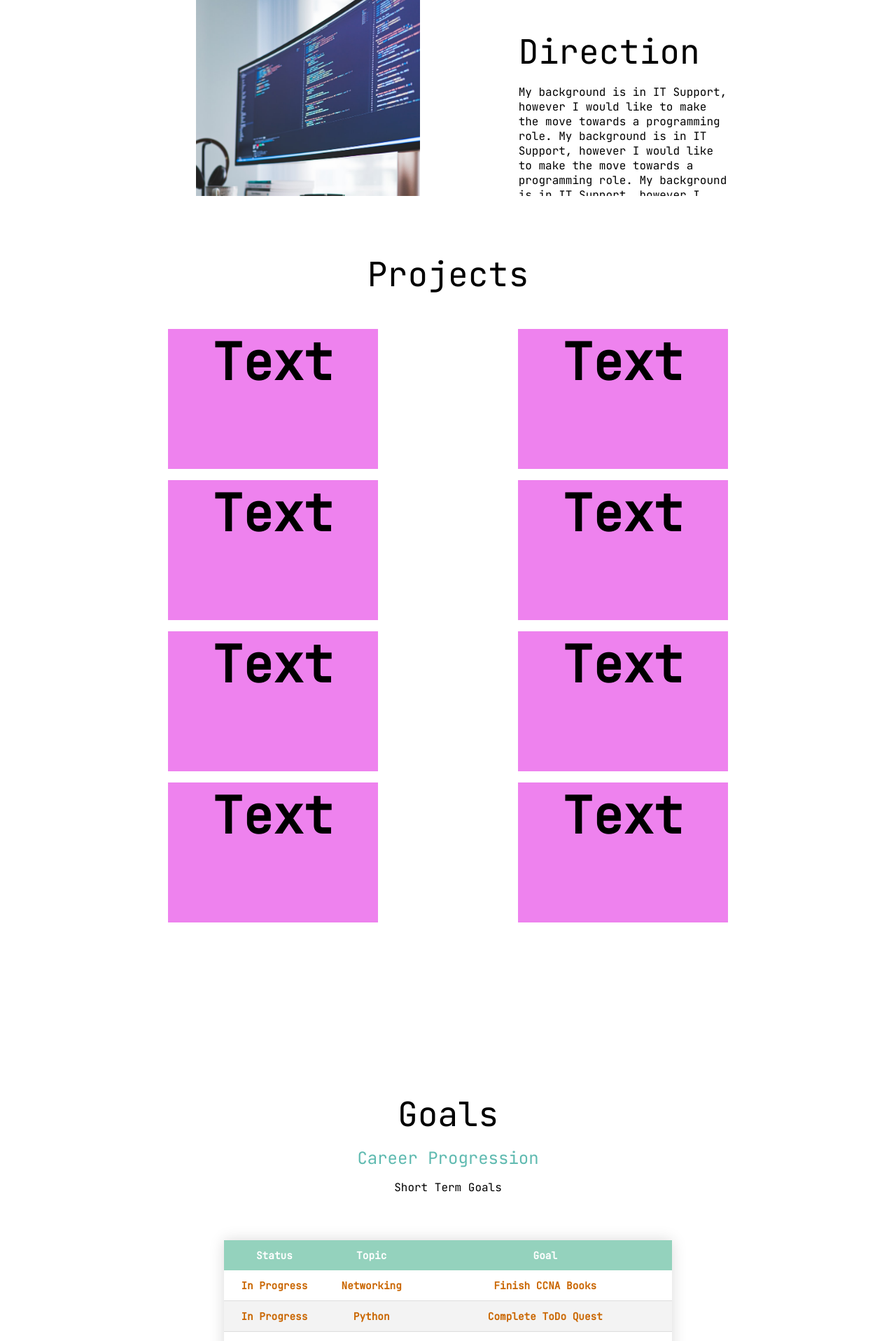
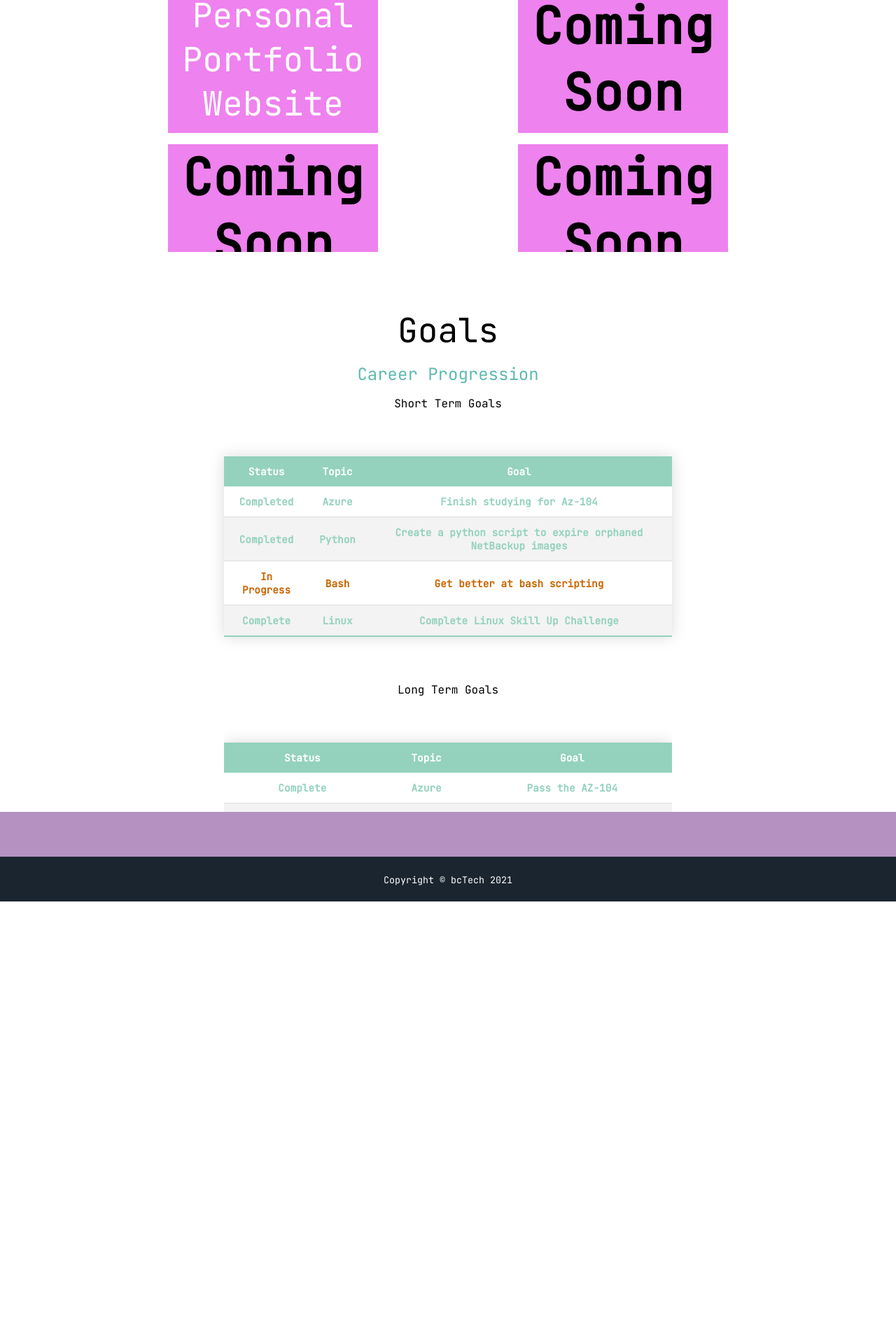
Before and after one commit to benjamin-crew/bc-portfolio-website, a Django app: page / in a window 1280 px wide. Shown: the part 1400-3316 px from the top of the page at 70% size. After the commit the page ends 2688 px from the top, so only its background shows below. Run offline with Django 3.2, Linux system fonts and the light colour scheme.

Commit message:
Updated text fields and spacing.

```diff
--- a/base/templates/base/index.html
+++ b/base/templates/base/index.html
@@ -44,7 +44,7 @@
         <!-- Home START -->
         <section class="home" id=home>
             <div class="masthead-container">
-                <img class="masthead-banner" src="{% static 'images/wordart.jpeg' %}" alt="masthead banner">
+                <!-- <img class="masthead-banner" src="{% static 'images/wordart.jpeg' %}" alt="masthead banner"> -->
             </div>
         </section>
         <!-- Home END -->
@@ -55,21 +55,16 @@
             <div class="about-top">
                 <div class="top-row-1">
                     <p class="lead">
-                        About
+                        Benjamin Crew
                     </p>
                 </div>
                 <div class="top-row-2">
                     <p class="lead">
-                        Server and Storage Analyst
+                        Senior Server and Storage Analyst
                     </p>
                 </div>
                 <div class="top-row-3">
                     <p class="lead">
-                        I really enjoy working on cutting-edge projects and developing enabling new technologies
-                         in the hope that these will one day translate back to the real world and have a direct impact on our lives.
-                          I also enjoy being surrounded by brilliant people that share the vision of “technology for good” and I’m
-                           truly humbled by their support. Meanwhile, I’m excited by the ever-growing challenges I’m faced with as
-                            my career unfolds and keen to take them on.
                     </p>
                 </div>
             </div>
@@ -82,9 +77,8 @@
                     </div>
                     <div class="about-middle-row-2">
                         <p class="lead">
-                            My background is in IT Support, however I would like to make the move towards a programming role.
-                            My background is in IT Support, however I would like to make the move towards a programming role.
-                            My background is in IT Support, however I would like to make the move towards a programming role.
+                            IT Infrastructure Engineer currently working within the public sector.
+
                         </p>
                     </div>
                 </div>
@@ -104,9 +98,7 @@
                     </div>
                     <div class="about-bottom-row-2">
                         <p class="lead">
-                            My background is in IT Support, however I would like to make the move towards a programming role.
-                            My background is in IT Support, however I would like to make the move towards a programming role.
-                            My background is in IT Support, however I would like to make the move towards a programming role.
+                            Recently, I have been learning Azure and AWS, utilising various DevOps toolsets such as Terraform, CI/CD, and Ansible to stand up enterprise-grade solutions.
                         </p>
                     </div>
                 </div>
@@ -128,28 +120,28 @@
             </div>
             <div class="projects-middle">
                 <div class="projects-box">
-                    <h1>Text</h1>
+                        <a href="https://github.com/benjamin-crew/bc-portfolio-website">Personal Portfolio Website</a>
                 </div>
                 <div class="projects-box">
-                    <h1>Text</h1>
+                    <h1>Coming Soon</h1>
                 </div>
                 <div class="projects-box">
-                    <h1>Text</h1>
+                    <h1>Coming Soon</h1>
                 </div>
                 <div class="projects-box">
-                    <h1>Text</h1>
+                    <h1>Coming Soon</h1>
                 </div>
                 <div class="projects-box">
-                    <h1>Text</h1>
+                    <h1>Coming Soon</h1>
                 </div>
                 <div class="projects-box">
-                    <h1>Text</h1>
+                    <h1>Coming Soon</h1>
                 </div>
                 <div class="projects-box">
-                    <h1>Text</h1>
+                    <h1>Coming Soon</h1>
                 </div>
                 <div class="projects-box">
-                    <h1>Text</h1>
+                    <h1>Coming Soon</h1>
                 </div>
             </div>
         </section>
@@ -186,36 +178,23 @@
                         </tr>
                     </thead>
                     <tbody>
-                        <tr class="inprogress-row">
-                            <td>In Progress</td>
-                            <td>Networking</td>
-                            <td>Finish CCNA Books</td>
+                        <tr class="complete-row">
+                            <td>Completed</td>
+                            <td>Azure</td>
+                            <td>Finish studying for Az-104</td>
+                        </tr>
+                        <tr class="complete-row">
+                            <td>Completed</td>
+                            <td>Python</td>
+                            <td>Create a python script to expire orphaned NetBackup images</td>
                         </tr>
                         <tr class="inprogress-row">
                             <td>In Progress</td>
-                            <td>Python</td>
-                            <td>Complete ToDo Quest</td>
+                            <td>Bash</td>
+                            <td>Get better at bash scripting</td>
                         </tr>
-                        <tr class="inprogress-row">
-                            <td>In Progress</td>
-                            <td>Networking</td>
-                            <td>Finish CCNA Books</td>
-                        </tr>
-                        <tr class="inprogress-row">
-                            <td>In Progress</td>
-                            <td>Python</td>
-                            <td>Complete ToDo Quest</td>
-                        <tr class="notstarted-row">
-                            <td>In Progress</td>
-                            <td>Python</td>
-                        <td>Complete ToDo Quest</td>
                         <tr class="complete-row">
-                            <td>In Progress</td>
-                            <td>Python</td>
-                        <td>Complete ToDo Quest</td>
-                        </tr>
-                        <tr>
-                            <td>Not Started</td>
+                            <td>Complete</td>
                             <td>Linux</td>
                             <td>Complete Linux Skill Up Challenge</td>
                         </tr>
@@ -239,38 +218,20 @@
                         </tr>
                     </thead>
                     <tbody>
-                        <tr class="inprogress-row">
-                            <td>In Progress</td>
-                            <td>Networking</td>
-                            <td>Finish CCNA Books</td>
+                        <tr class="complete-row">
+                            <td>Complete</td>
+                            <td>Azure</td>
+                            <td>Pass the AZ-104</td>
                         </tr>
                         <tr class="inprogress-row">
                             <td>In Progress</td>
-                            <td>Python</td>
-                            <td>Complete ToDo Quest</td>
+                            <td>Azure</td>
+                            <td>Pass the Az-305</td>
                         </tr>
-                        <tr class="inprogress-row">
-                            <td>In Progress</td>
-                            <td>Networking</td>
-                            <td>Finish CCNA Books</td>
-                        </tr>
-                        <tr class="inprogress-row">
-                            <td>In Progress</td>
-                            <td>Python</td>
-                            <td>Complete ToDo Quest</td>
                         <tr class="notstarted-row">
-                            <td>In Progress</td>
-                            <td>Python</td>
-                        <td>Complete ToDo Quest</td>
-                        <tr class="complete-row">
-                            <td>In Progress</td>
-                            <td>Python</td>
-                        <td>Complete ToDo Quest</td>
-                        </tr>
-                        <tr>
                             <td>Not Started</td>
-                            <td>Linux</td>
-                            <td>Complete Linux Skill Up Challenge</td>
+                            <td>Azure</td>
+                            <td>Pass the Az-400</td>
                         </tr>
                         <!-- and so on... -->
                     </tbody>
--- a/static/css/styles.css
+++ b/static/css/styles.css
@@ -14,7 +14,7 @@
 }
 
 .home{
-    height: 60vh;
+    height: 0vh;
     overflow: hidden;
 }
 
@@ -43,7 +43,7 @@ footer{
     display: flex;
     justify-content: space-around;
     align-items: center;
-    min-height: 16vh;
+    min-height: 8vh;
     background-color: var(--colorSecondary);
 }
 .copyright{
@@ -53,7 +53,7 @@ footer{
     display: flex;
     justify-content: space-around;
     align-items: center;
-    min-height: 10vh;
+    min-height: 8vh;
     background-color: #1a252f;
     color: white;
 }
@@ -208,7 +208,7 @@ footer{
 /* Projects START */
 .projects{
     overflow: hidden;
-    height: 150vh;
+    height: 70vh;
     margin-left: 20vh;
     margin-right: 20vh;
 }
@@ -244,12 +244,18 @@ footer{
     width: 300px;
     margin-bottom: 2%;
 }
+
+.projects-box a{
+    text-decoration: none;
+    color: white;
+}
+
 /* Projects END */
 
 /* Goals START */
 .goals{
     overflow: hidden;
-    height: 135vh;
+    height: 100vh;
     margin-left: 20vh;
     margin-right: 20vh;
 }
```
Also changed, not shown: base/views.py (line endings or trailing spaces).
